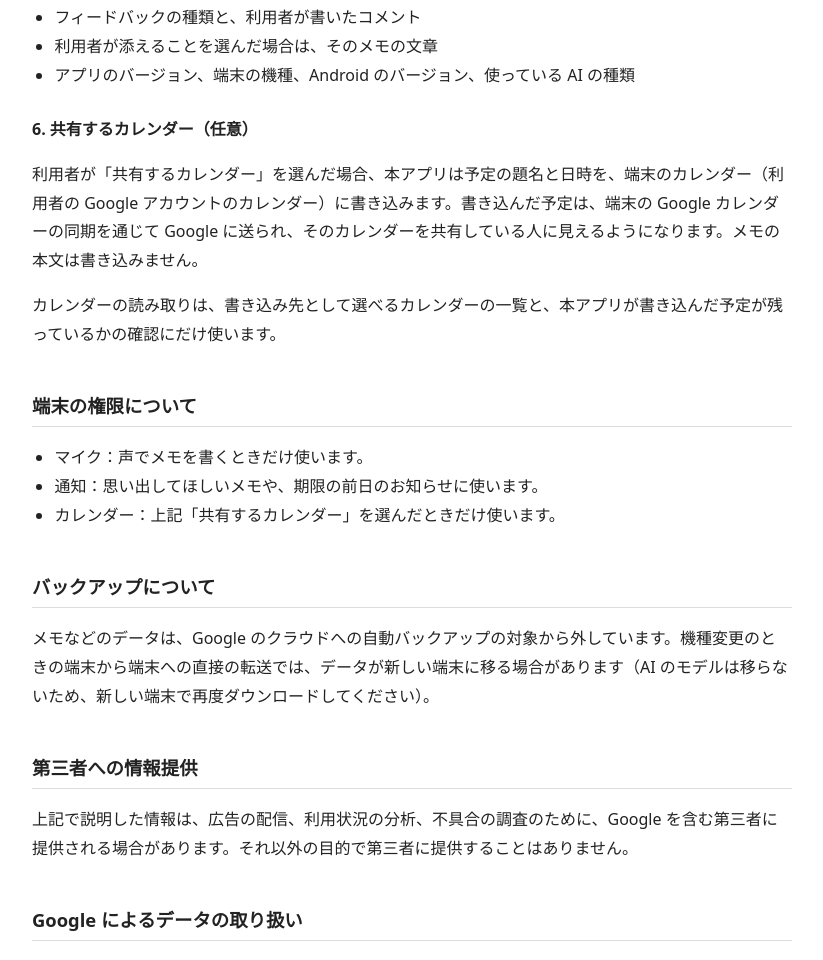
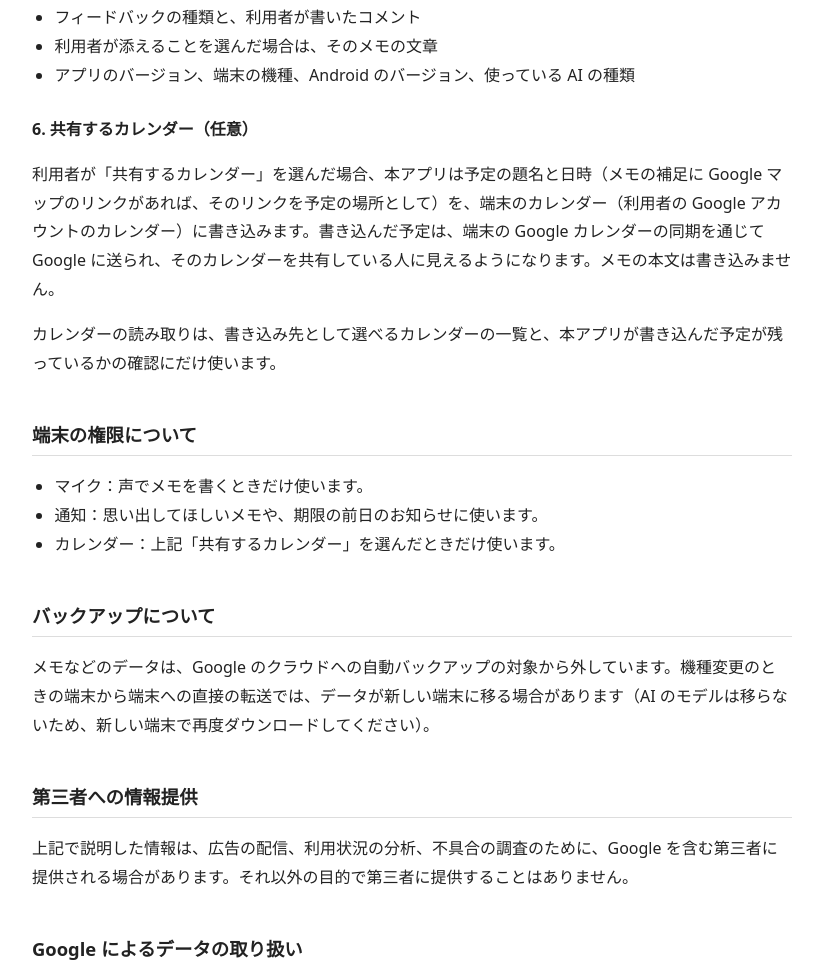
Before and after one commit to kojimamasahiro/myapp-privacy-policy, a plain HTML site: page sodatsumemo/index.html in a window 1280 px wide. Shown: the part 1676-2636 px from the top of the page, without its empty margins (228-1051 px from the left). Drawn offline with Linux system fonts and the light colour scheme.

Commit message:
Update index.html

```diff
--- a/sodatsumemo/index.html
+++ b/sodatsumemo/index.html
@@ -59,7 +59,7 @@
 </ul>
 
 <h3>6. 共有するカレンダー（任意）</h3>
-<p>利用者が「共有するカレンダー」を選んだ場合、本アプリは予定の題名と日時を、端末のカレンダー（利用者の Google アカウントのカレンダー）に書き込みます。書き込んだ予定は、端末の Google カレンダーの同期を通じて Google に送られ、そのカレンダーを共有している人に見えるようになります。メモの本文は書き込みません。</p>
+<p>利用者が「共有するカレンダー」を選んだ場合、本アプリは予定の題名と日時（メモの補足に Google マップのリンクがあれば、そのリンクを予定の場所として）を、端末のカレンダー（利用者の Google アカウントのカレンダー）に書き込みます。書き込んだ予定は、端末の Google カレンダーの同期を通じて Google に送られ、そのカレンダーを共有している人に見えるようになります。メモの本文は書き込みません。</p>
 <p>カレンダーの読み取りは、書き込み先として選べるカレンダーの一覧と、本アプリが書き込んだ予定が残っているかの確認にだけ使います。</p>
 
 <h2>端末の権限について</h2>
```
